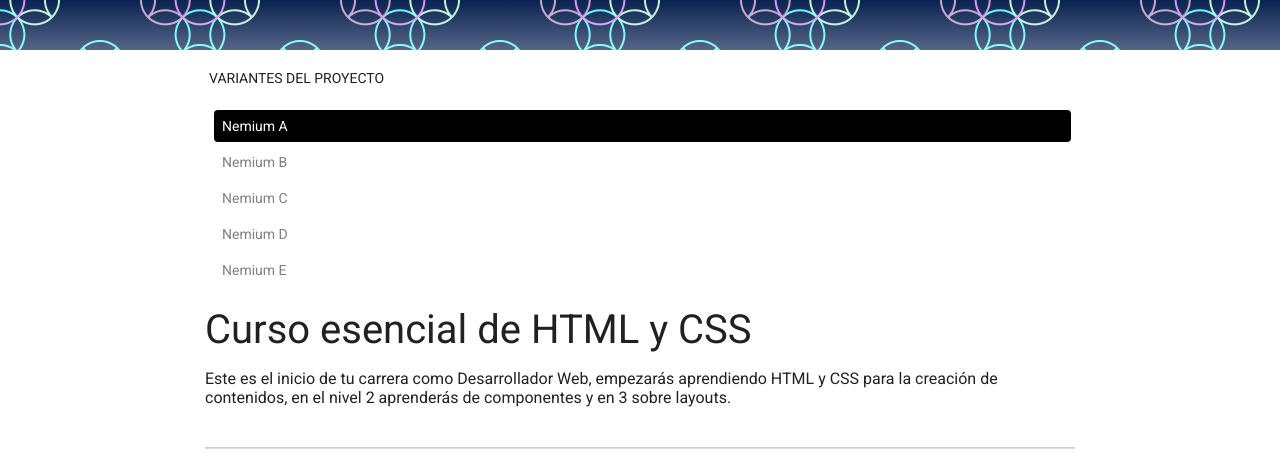
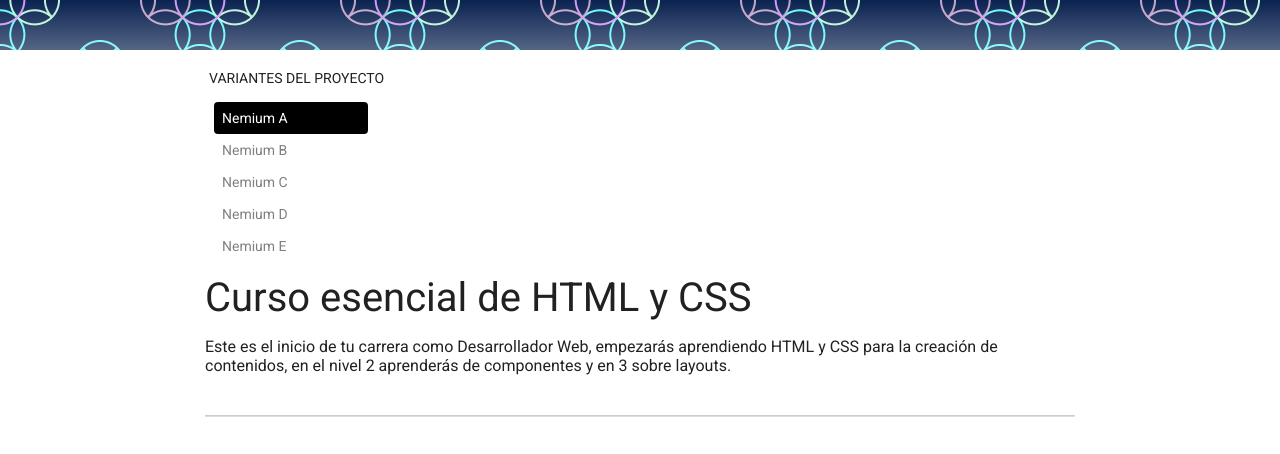
Before and after one commit to jsebastianreyes/Nemium, a plain HTML site: page index.html in a window 1280 px wide. Shown: the top 454 px of the page. Drawn offline with Linux system fonts and the light colour scheme.

Commit message:
actualizacion estilos

```diff
--- a/css/style-logical.css
+++ b/css/style-logical.css
@@ -63,16 +63,23 @@ header {
 
 header .menu-ppal li{
   list-style: none;
-  padding-inline: 8px;
-  padding-block:8px;
-  border-radius: 4px;
-  margin-block-end: 4px;
+
+
 
 }
 
-#pagina-actual{
+header .menu-ppal li a{
+  padding-inline-start: 8px;
+  padding-inline-end: 80px;
+  padding-block:8px;
+}
+
+#pagina-actual a{
 background: #000;
 color: #fff;
+
+  border-radius: 4px;
+  margin-block-end: 4px;
 }
 
 #pagina-actual a{
```
